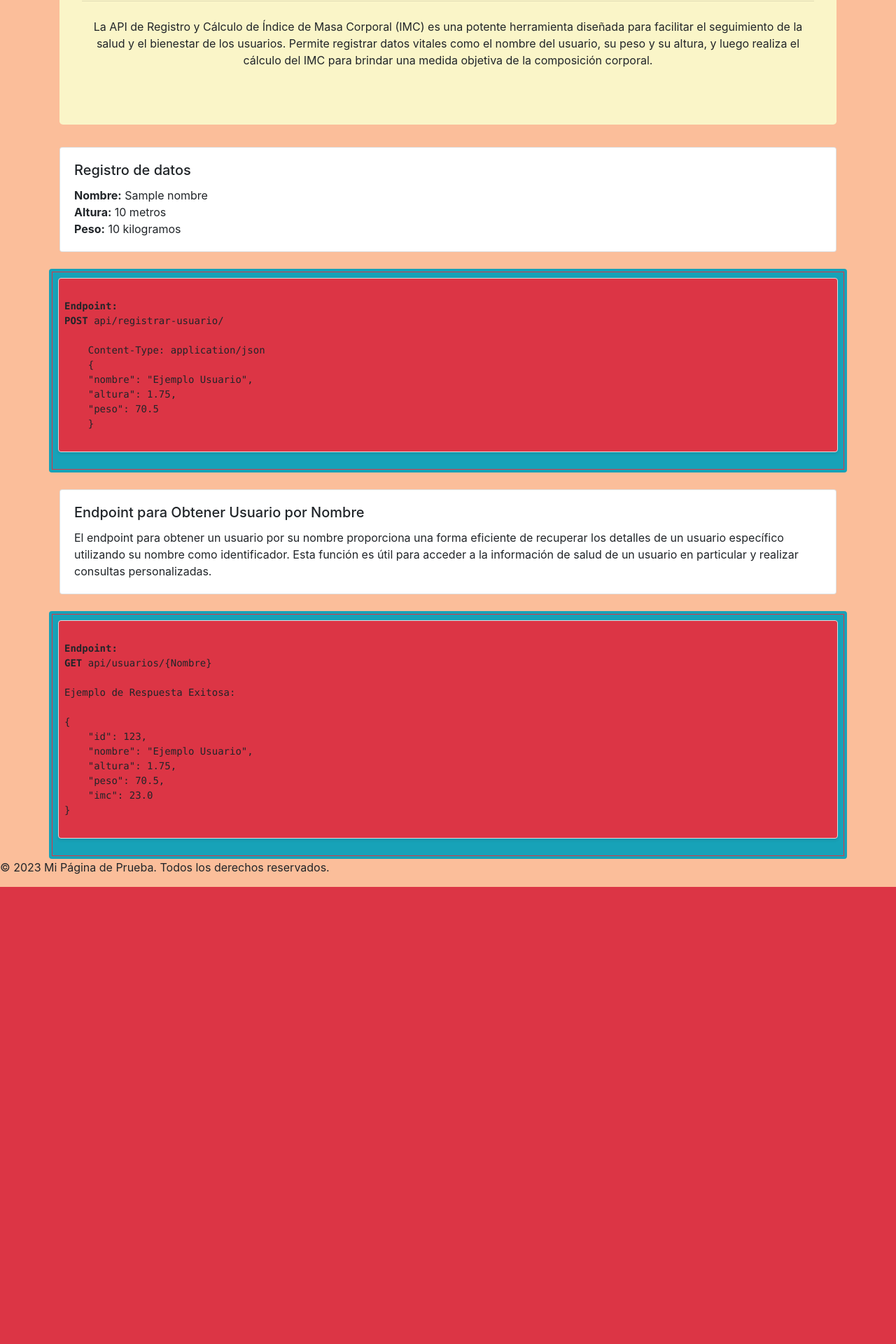
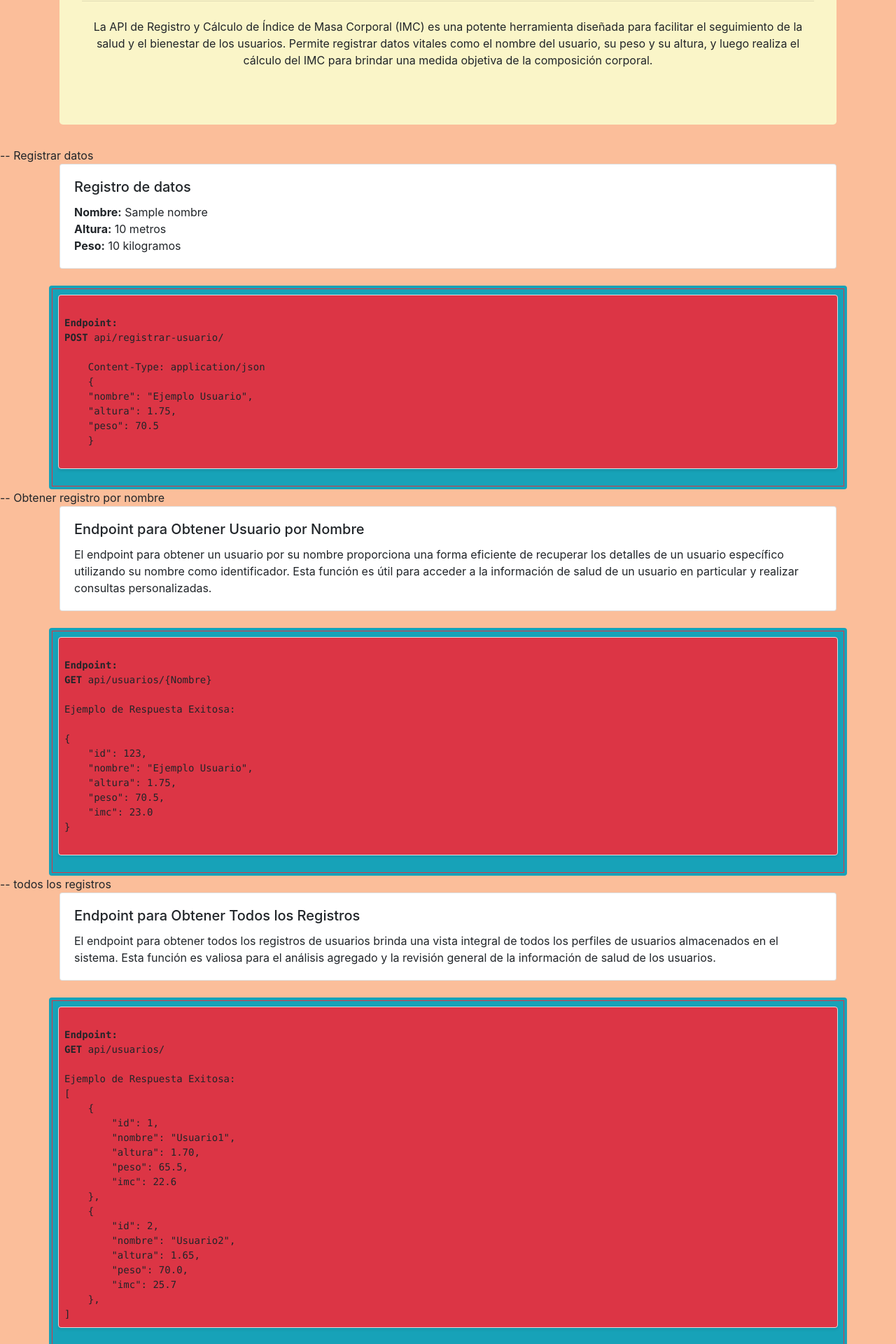
Before and after one commit to printdaniel/UserImcAPI, a Django app: template home/templates/home/home.html in a window 1280 px wide. Shown: the part 240-2160 px from the top of the page at 70% size. Before the commit the page ends 1507 px from the top, so only its background shows below. Run offline with Django 4.2, Linux system fonts and the light colour scheme; the template is opened without the code that fills it: most values are stand-ins (such as "Sample title", 1, 10 or a date in 2020); some libraries are stand-ins or nearby versions.

Commit message:
doc: template listo, endpoin obtener por id

```diff
--- a/home/templates/home/home.html
+++ b/home/templates/home/home.html
@@ -26,6 +26,8 @@
         </div>
     </div>
 
+
+-- Registrar datos
 
     <div class="container-md bg-info-subtle">
     <div class="card">
@@ -59,6 +61,7 @@
     </div>
 </div>
 
+-- Obtener registro por nombre
 <br/>
     <div class="container-md bg-info-subtle">
     <div class="card">
@@ -92,7 +95,89 @@ Ejemplo de Respuesta Exitosa:
 }
        </code></pre>
     </div>
+
+   </div>
+
+
+-- todos los registros
+<br/>
+    <div class="container-md bg-info-subtle">
+    <div class="card">
+      <div class="card-body">
+        <h5 class="card-title">Endpoint para Obtener Todos los Registros</h5>
+        <p class="card-text">
+El endpoint para obtener todos los registros de usuarios brinda una vista
+integral de todos los perfiles de usuarios almacenados en el sistema. Esta
+función es valiosa para el análisis agregado y la revisión general de la
+información de salud de los usuarios.
+      </div>
+    </div>
+    </div>
+
+    <br/>
+   <div class="container-md bg-info p-1 rounded">
+    <div class="border border-danger p-2">
+        <pre class="bg-danger p-2 rounded"><code>
+<strong>Endpoint:</strong>
+<strong>GET</strong> api/usuarios/
+
+Ejemplo de Respuesta Exitosa:
+[
+    {
+        "id": 1,
+        "nombre": "Usuario1",
+        "altura": 1.70,
+        "peso": 65.5,
+        "imc": 22.6
+    },
+    {
+        "id": 2,
+        "nombre": "Usuario2",
+        "altura": 1.65,
+        "peso": 70.0,
+        "imc": 25.7
+    },
+]       </code></pre>
+    </div>
 </div>
+
+
+
+-- Los usiuarios por id
+<br/>
+    <div class="container-md bg-info-subtle">
+    <div class="card">
+      <div class="card-body">
+        <h5 class="card-title">Endpoint para Obtener los Registros por ID</h5>
+        <p class="card-text">
+El endpoint para obtener un usuario por su ID proporciona una manera eficaz
+de acceder a los detalles de un usuario específico utilizando su identificador
+único. Esta función es útil para obtener información detallada
+sobre un usuario en particular y realizar operaciones personalizadas.
+      </div>
+    </div>
+    </div>
+
+    <br/>
+   <div class="container-md bg-info p-1 rounded">
+    <div class="border border-danger p-2">
+        <pre class="bg-danger p-2 rounded"><code>
+<strong>Endpoint:</strong>
+<strong>GET</strong> api/usuarios/{id}
+
+Ejemplo de Respuesta Exitosa:
+
+{
+    "id": 123,
+    "nombre": "Ejemplo Usuario",
+    "altura": 1.75,
+    "peso": 70.5,
+    "imc": 23.0
+}
+       </code></pre>
+    </div>
+</div>
+
 
 
     <footer>
```
